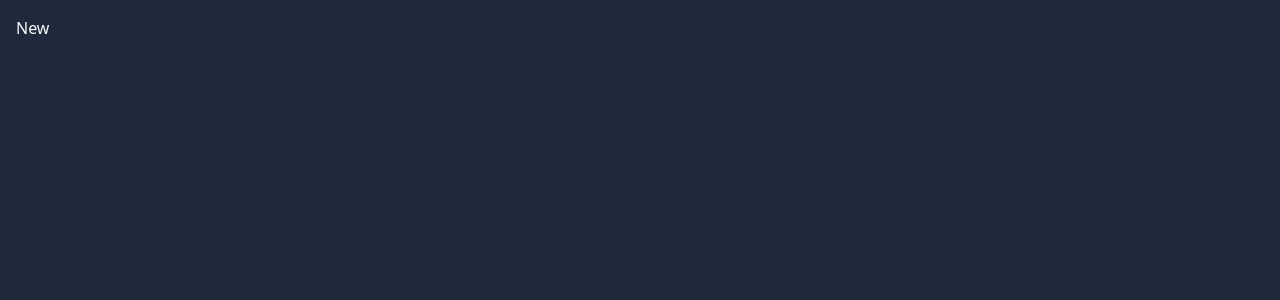
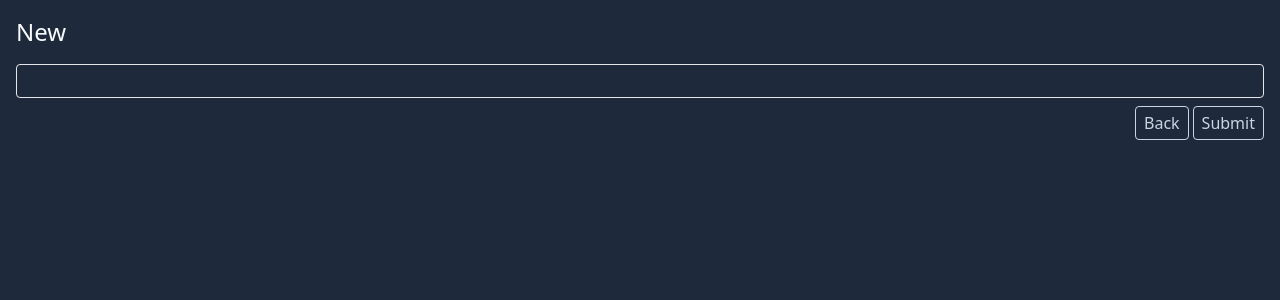
Before and after one commit to Lizdev-05/Next_Blog, a Next.js app: page /new in a window 1280 px wide. Shown: the top 300 px of the page. Built offline with nearby package versions, Linux system fonts and the light colour scheme.

Commit message:
Create the form for new blog

```diff
--- a/src/app/new/page.tsx
+++ b/src/app/new/page.tsx
@@ -1,7 +1,36 @@
+import Link from "next/link";
 import React from "react";
 
 const New = () => {
-  return <div>New</div>;
+  return (
+    <>
+      <header className="flex justify-between items-center mb-4">
+        <h1 className="text-2xl">New</h1>
+      </header>
+
+      <form className="flex gap-2 flex-col">
+        <input
+          type="text"
+          name="title"
+          className="border  bg-transparent rounded px-2 py-1 outline-none focus-within:border-slate-300"
+        />
+
+        <div className="flex gap-1 justify-end">
+          <Link
+            href=".."
+            className=" border border-slate-300 text-slate-300 px-2 py-1 rounded hover:bg-slate-700 focus-within:bg-slate-700 outline-none"
+          >
+            {" "}
+            Back
+          </Link>
+          <button className="border border-slate-300 text-slate-300 px-2 py-1 rounded hover:bg-slate-700 focus-within:bg-slate-700 outline-none">
+            {" "}
+            Submit
+          </button>
+        </div>
+      </form>
+    </>
+  );
 };
 
 export default New;
--- a/src/components/TodoItem.tsx
+++ b/src/components/TodoItem.tsx
@@ -9,7 +9,10 @@
   return (
     <li className="flex gap-1 items-center">
       <input type="checkbox" id={id} className="cursor-pointer peer" />
-      <label htmlFor={id} className="peer-checked:line-through">
+      <label
+        htmlFor={id}
+        className="peer-checked:line-through cursor-pointer peer-checked:text-slate-500"
+      >
         {title}
       </label>
     </li>
```
